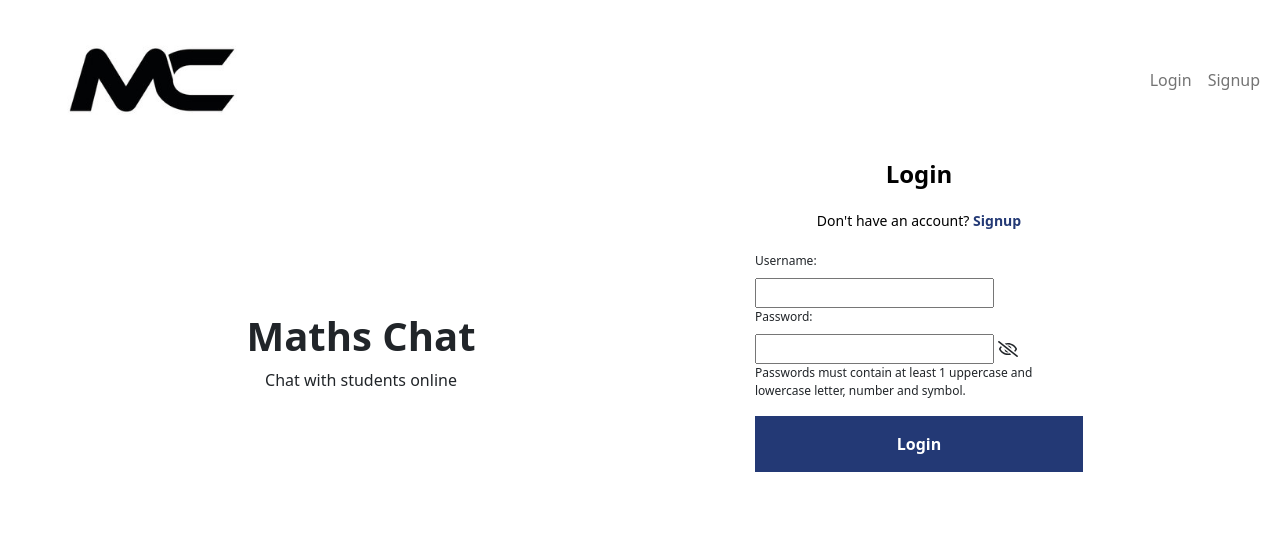
After one commit to MSH4R1F/MathsChat, a Flask app: template website/templates/login.html in a window 1280 px wide. The commit adds this page. Shown: the top 559 px of the page. Run offline with Flask 2, Linux system fonts and the light colour scheme; the template is opened without the code that fills it, so the values that code supplies are empty; some libraries are stand-ins or nearby versions.

Commit message:
Routes added for homepage, signup and login pages in Flask

```diff
--- /dev/null
+++ b/main.py
@@ -0,0 +1,10 @@
+from website import create_app
+
+# Creating an instance of our flask app
+app = create_app()
+
+# Using this to protect users from accidentally invoking the script when they don't intend to.
+if __name__ == "__main__":
+    app.run(debug=True)
+    # Running the app in development mode will show an
+    # interactive traceback and console in the browser when there is an error.
--- /dev/null
+++ b/website/models.py
@@ -0,0 +1 @@
+# This python file will store our database models
--- a/website/static/css/signup.css
+++ b/website/static/css/signup.css
@@ -94,7 +94,7 @@ label {
   font-size: 12px !important;
 }
 .checkbox-container input {
-  postion:absolute;
+  position:absolute;
   opacity: 0;
   cursor: pointer;
   height: 0;
@@ -139,7 +139,7 @@ label {
   top: 45px;
   transform: rotate(45deg);
 }
-.signup-btn {
+.send-btn {
   display: block;
   width: 100%;
   background-color : var(--primary-blue);
--- /dev/null
+++ b/website/templates/login.html
@@ -0,0 +1,81 @@
+<!DOCTYPE html>
+<html>
+
+<head>
+  <meta charset="utf-8">
+  <title>Login</title>
+  <meta name="author" content="">
+  <meta name="description" content="">
+  <link href="https://cdn.jsdelivr.net/npm/bootstrap@5.1.1/dist/css/bootstrap.min.css" rel="stylesheet" integrity="sha384-F3w7mX95PdgyTmZZMECAngseQB83DfGTowi0iMjiWaeVhAn4FJkqJByhZMI3AhiU" crossorigin="anonymous">
+  <script src="https://ajax.googleapis.com/ajax/libs/jquery/3.3.1/jquery.min.js"></script>
+	<script src="https://cdnjs.cloudflare.com/ajax/libs/popper.js/1.12.9/umd/popper.min.js"></script>
+	<script src="https://maxcdn.bootstrapcdn.com/bootstrap/4.0.0/js/bootstrap.min.js"></script>
+	<script src="https://use.fontawesome.com/releases/v5.0.8/js/all.js"></script>
+  <meta name="viewport" content="width=device-width, initial-scale=1">
+  <link href="../static/css/styles.css" rel="stylesheet">
+  <link href="../static/css/signup.css" rel="stylesheet">
+  <link rel="shortcut icon" href="#" />
+
+</head>
+<body>
+  <nav class="navbar navbar-expand-md navbar-light ">
+    <div class="container-fluid" >
+       <a href="index.html" class="navbar-brand">
+         <img src="../static/img/logo.png" alt="">
+       </a>
+         <button class="navbar-toggler" type = "button" data-toggle = "collapse" data-target = "#navbarResponsive">
+           <span class="navbar-toggler-icon"></span>
+         </button>
+         <div class="collapse navbar-collapse parent" id = "navbarResponsive">
+           <div class="buttons">
+           <ul class="navbar-nav ml-auto nav-buttons" >
+             <li class="nav-item active" >
+               <a href="#" class="nav-link">Login</a>
+             </li>
+             <li class="nav-item">
+               <a href="signup.html" class="nav-link">Signup</a>
+             </li>
+           </ul>
+           </div>
+         </div>
+       </a>
+    </div>
+  </nav>
+  <main>
+    <div class="container">
+      <div class="split-screen">
+        <div class="left">
+          <section class="copy move-up">
+            <h1>Maths Chat</h1>
+            <p>Chat with students online</p>
+          </section>
+        </div>
+        <div class="right">
+          <form action="">
+            <section class="copy">
+              <h2>Login</h2>
+              <div class="login-container">
+                <p>Don't have an account? <a href="signup.html"><strong>Signup</strong></a></p>
+              </div>
+            </section>
+            <div class="input-container name">
+              <label for="uname">Username: </label>
+              <input type="text" id = "uname" name = "uname">
+            </div>
+            <div class="input-container password ">
+              <label for="pwd">Password: </label>
+              <input type="password" id = "pwd" name = "pwd" placeholder = "">
+              <!-- Need to add a box that has requirements for password -->
+              <i class = "far fa-eye-slash" id = "show-btn" onclick = "show('pwd');"></i>
+              <p class="password-req">Passwords must contain at least 1 uppercase and lowercase letter, number and symbol.</p>
+            </div>
+            <button class="send-btn" type = "submit">Login</button>
+          </form>
+        </div>
+      </div>
+    </div>
+  </main>
+<script src="../static/js/login.js"></script>
+</body>
+
+</html>
```
Also changed, not shown: website/__init__.py (added, +26 -0 lines), website/auth.py (added, +24 -0 lines), website/templates/index.html (+5 -5 lines), website/templates/signup.html (+5 -4 lines), website/views.py (added, +13 -0 lines), website/static/css/styles.css (line endings or trailing spaces), website/static/img/logo.png (renamed from website/templates/img/logo.png), website/static/js/login.js (added), website/static/js/signup.js (line endings or trailing spaces), 2 other files.
